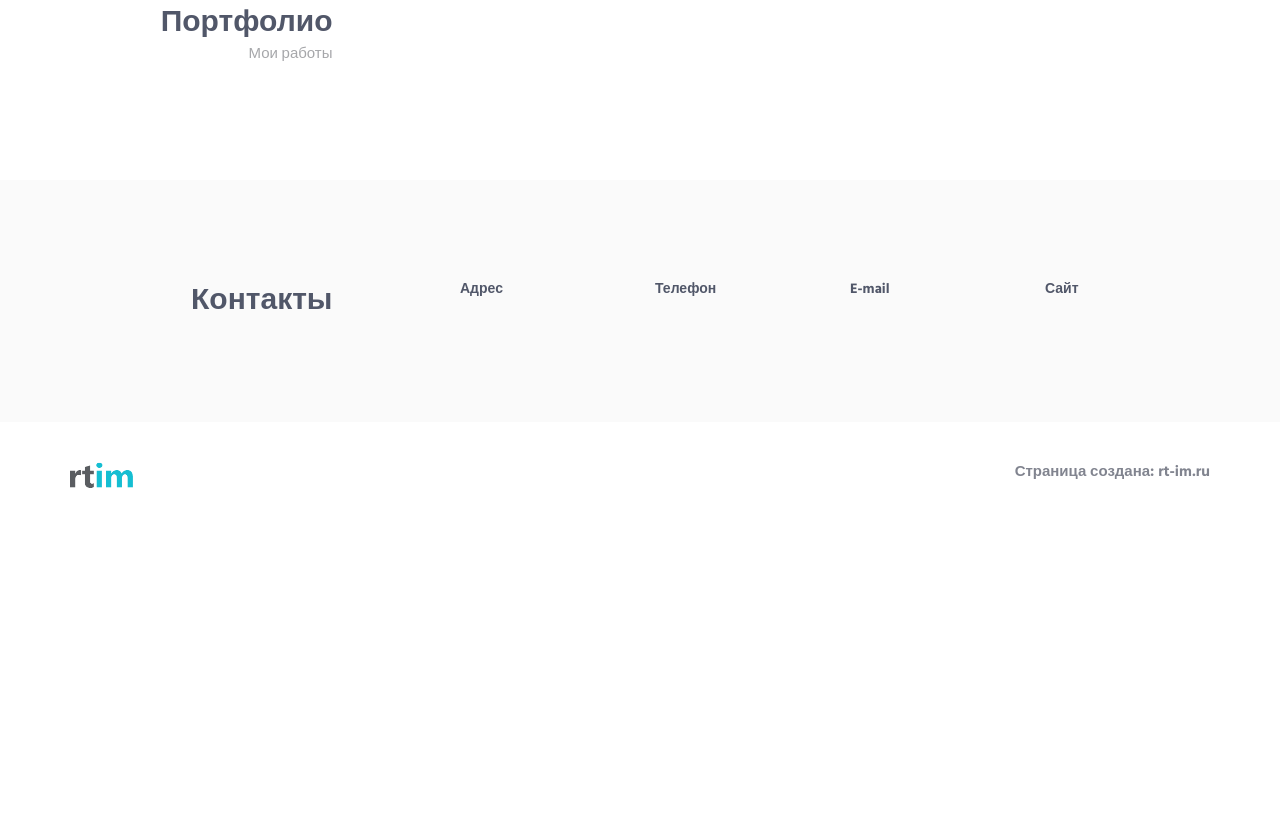
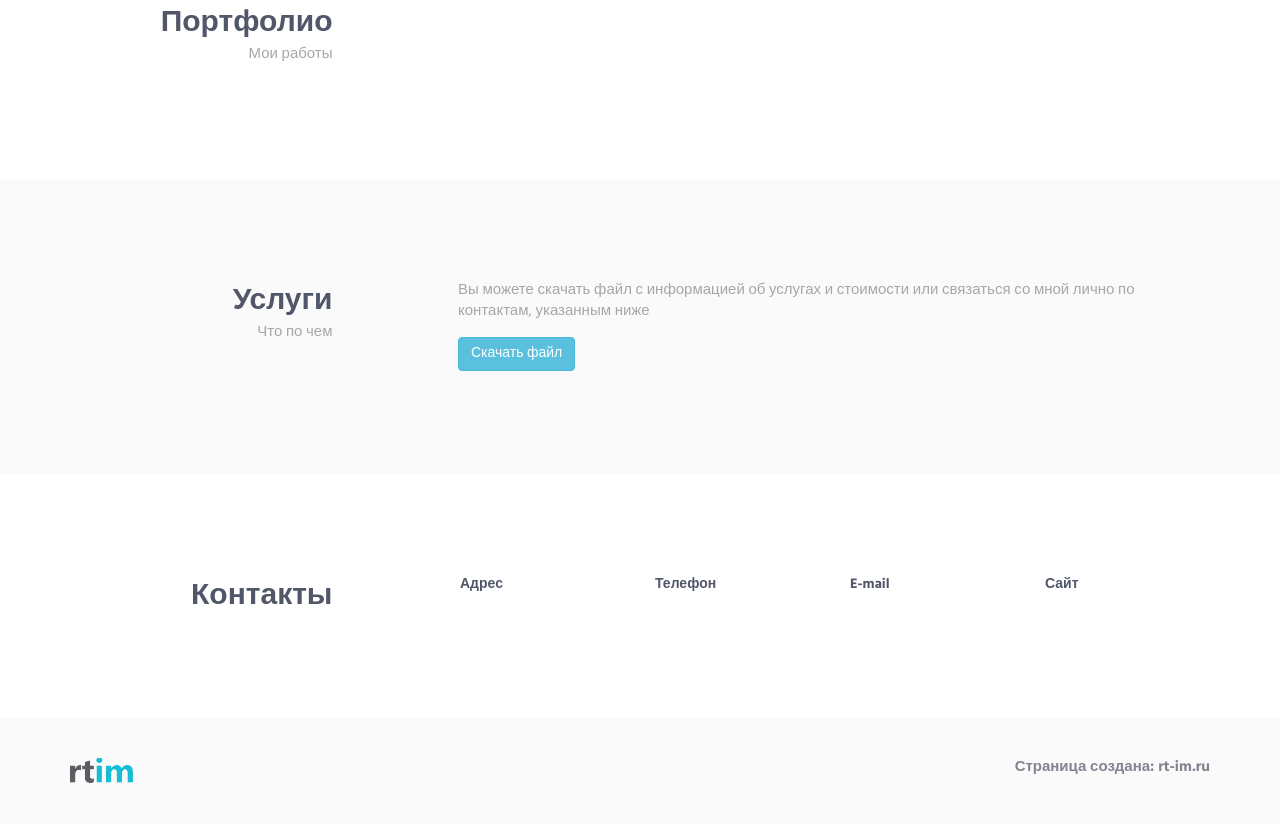
Before and after one commit to RitaTim/ri-tm, a Django app: template templates/pages/index.html in a window 1280 px wide. Shown: the part 1130-1954 px from the top of the page. Before the commit the page ends 1618 px from the top, so only its background shows below. Run offline with Django 3.2, Linux system fonts and the light colour scheme; the template is opened without the code that fills it, so the values that code supplies are empty; some libraries are stand-ins or nearby versions.

Commit message:
Добавили подгрузку документа об услугах

```diff
--- a/modules/main/urls.py
+++ b/modules/main/urls.py
@@ -3,7 +3,7 @@
 from django.conf.urls import url
 from django.contrib.sitemaps.views import sitemap
 
-from .views import home_page, robots_page
+from .views import home_page, robots_page, load_services
 from .sitemaps import StaticSitemap
 
 sitemaps = {
@@ -12,6 +12,7 @@
 
 urlpatterns = [
 	url(r'^$', home_page, name='index'),
+	url(r'^load-services/$', load_services, name='load_services'),
 	url(r'^sitemap\.xml$', sitemap, {'sitemaps': sitemaps}, name='django.contrib.sitemaps.views.sitemap'),
 	url(r'^robots\.txt$', robots_page, name='robots')
 ]
--- a/templates/base.html
+++ b/templates/base.html
@@ -93,7 +93,7 @@
 
 
         <!--========== FOOTER ==========-->
-        <footer class="footer">
+        <footer class="footer bg-color-sky-light">
             <div class="content container">
                 <div class="row">
                     <div class="col-xs-6">
--- a/templates/pages/index.html
+++ b/templates/pages/index.html
@@ -169,9 +169,34 @@
         </div>
         <!-- End Work -->
 
+        <!-- Service -->
+        <div id="service">
+            <div class="bg-color-sky-light" data-auto-height="true">
+                <div class="container content-lg">
+                    <div class="row">
+                        <div class="col-sm-3 sm-margin-b-30">
+                            <div class="text-right sm-text-left">
+                                <h2 class="margin-b-0">Услуги</h2>
+                                <p>Что по чем</p>
+                            </div>
+                        </div>
+                        <div class="col-sm-8 col-sm-offset-1">
+                            <div class="row row-space-2 margin-b-4">
+                                <p>Вы можете скачать файл с информацией об услугах и стоимости или связаться со мной лично по контактам, указанным ниже </p>
+                                <a href="{% url 'load_services' %}" class="btn btn-info">Скачать файл</a>
+                            </div>
+                            <!--// end row -->
+                        </div>
+                    </div>
+                    <!--// end row -->
+                </div>
+            </div>
+        </div>
+        <!-- End service -->
+
         <!-- Contact -->
         <div id="contact">
-            <div class="bg-color-sky-light">
+            <div>
                 <div class="container content-lg">
                     <div class="row">
                         <div class="col-sm-3 sm-margin-b-30">
```
Also changed, not shown: modules/main/views.py (+13 -3 lines), 1 other file.
